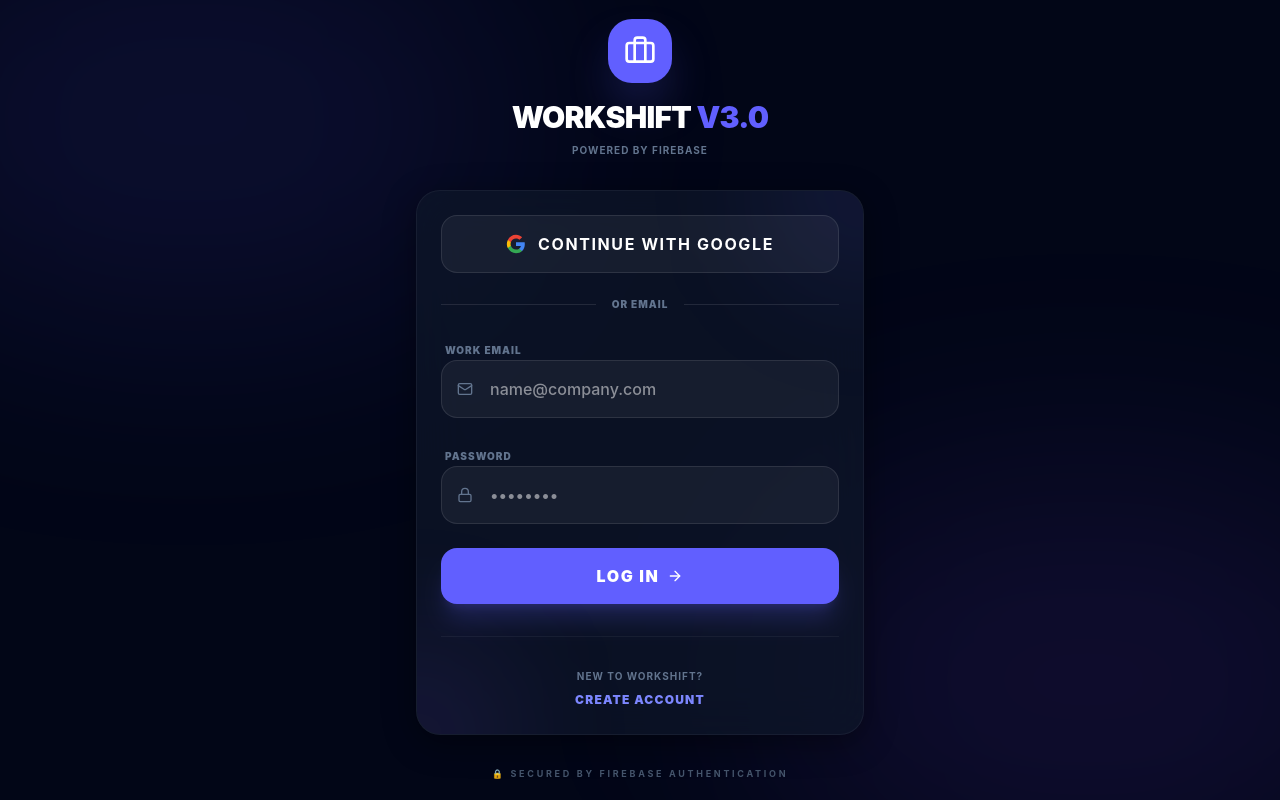
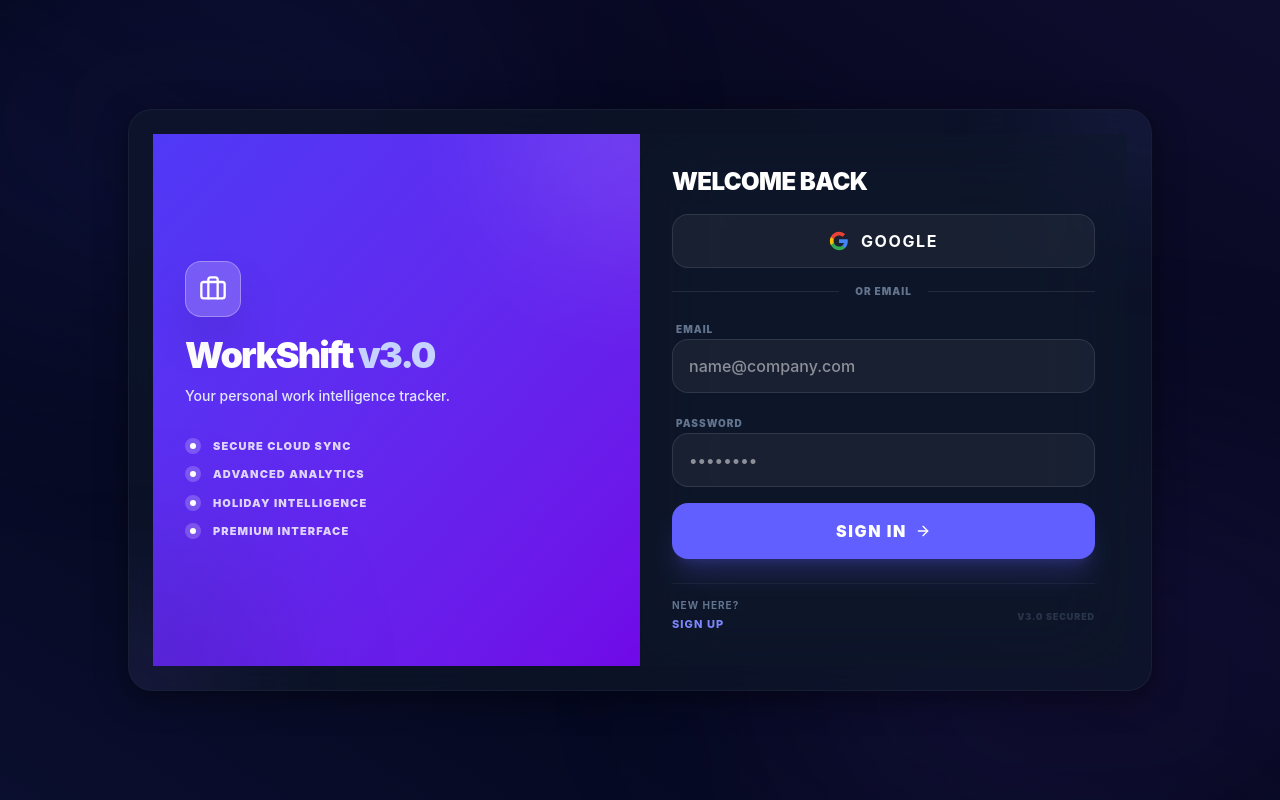
Before and after one commit to ShlokSharma-2662/Time-Calculator, a React (Vite) app: page / in a window 1280 px wide. Built offline with nearby package versions, Linux system fonts and the light colour scheme; no server answers.

Commit message:
feat: add LoginPage component for user authentication.

```diff
--- a/src/components/auth/LoginPage.jsx
+++ b/src/components/auth/LoginPage.jsx
@@ -47,86 +47,135 @@
     };
 
     return (
-        <div className="min-h-screen flex items-center justify-center px-4 relative overflow-hidden">
+        <div className="h-dvh bg-slate-950 flex items-center justify-center p-6 md:p-10 relative overflow-hidden">
+            {/* Background Glows */}
             <div className="absolute top-[-10%] left-[-10%] w-[50%] h-[50%] bg-indigo-500/10 blur-[120px] rounded-full animate-float"></div>
             <div className="absolute bottom-[-10%] right-[-10%] w-[50%] h-[50%] bg-violet-500/10 blur-[120px] rounded-full animate-float [animation-delay:2s]"></div>
+            <div className="absolute inset-0 bg-gradient-to-tr from-indigo-500/10 via-transparent to-violet-500/10 pointer-events-none"></div>
 
             <motion.div
-                initial={{ opacity: 0, y: 20 }}
-                animate={{ opacity: 1, y: 0 }}
-                className="w-full max-w-md z-10"
+                initial={{ opacity: 0, scale: 0.95 }}
+                animate={{ opacity: 1, scale: 1 }}
+                className="w-full max-w-5xl z-10"
             >
-                <div className="flex flex-col items-center mb-8">
-                    <div className="w-16 h-16 rounded-3xl bg-indigo-500 flex items-center justify-center shadow-2xl shadow-indigo-500/40 mb-4">
-                        <Briefcase className="w-8 h-8 text-white" />
+                <GlassCard className="p-0 overflow-hidden border-white/10" hover={false}>
+                    <div className="grid grid-cols-1 md:grid-cols-2">
+                        {/* Left Column: Branding/Value Prop */}
+                        <div className="p-8 bg-gradient-to-br from-indigo-600 to-violet-700 relative overflow-hidden flex flex-col justify-center text-white">
+                            <div className="absolute top-0 right-0 w-64 h-64 bg-white/10 blur-3xl rounded-full -mr-32 -mt-32"></div>
+                            <div className="absolute bottom-0 left-0 w-64 h-64 bg-black/10 blur-3xl rounded-full -ml-32 -mb-32"></div>
+
+                            <div className="relative z-10">
+                                <motion.div
+                                    initial={{ y: 20, opacity: 0 }}
+                                    animate={{ y: 0, opacity: 1 }}
+                                    transition={{ delay: 0.2 }}
+                                    className="w-14 h-14 rounded-2xl bg-white/20 backdrop-blur-xl flex items-center justify-center shadow-2xl mb-4 border border-white/30"
+                                >
+                                    <Briefcase className="w-7 h-7 text-white" />
+                                </motion.div>
+                                <motion.h1
+                                    initial={{ y: 20, opacity: 0 }}
+                                    animate={{ y: 0, opacity: 1 }}
+                                    transition={{ delay: 0.3 }}
+                                    className="text-4xl font-black tracking-tighter mb-2 leading-tight"
+                                >
+                                    WorkShift <span className="text-indigo-200">v3.0</span>
+                                </motion.h1>
+                                <motion.p
+                                    initial={{ y: 20, opacity: 0 }}
+                                    animate={{ y: 0, opacity: 1 }}
+                                    transition={{ delay: 0.4 }}
+                                    className="text-indigo-100 text-sm font-medium opacity-90 max-w-xs mb-8"
+                                >
+                                    Your personal work intelligence tracker.
+                                </motion.p>
+
+                                <motion.div
+                                    initial={{ y: 20, opacity: 0 }}
+                                    animate={{ y: 0, opacity: 1 }}
+                                    transition={{ delay: 0.5 }}
+                                    className="space-y-3"
+                                >
+                                    {[
+                                        'Secure Cloud Sync',
+                                        'Advanced Analytics',
+                                        'Holiday Intelligence',
+                                        'Premium Interface'
+                                    ].map((feature, i) => (
+                                        <div key={i} className="flex items-center gap-3">
+                                            <div className="w-4 h-4 rounded-full bg-white/20 flex items-center justify-center">
+                                                <div className="w-1.5 h-1.5 rounded-full bg-white"></div>
                                             </div>
-                    <h1 className="text-3xl font-black text-white tracking-tight uppercase">WorkShift <span className="text-indigo-500">v3.0</span></h1>
-                    <p className="text-slate-500 font-bold uppercase tracking-widest text-[10px] mt-2">Powered by Firebase</p>
+                                            <span className="text-[11px] font-black tracking-widest opacity-80 uppercase">{feature}</span>
+                                        </div>
+                                    ))}
+                                </motion.div>
+                            </div>
                         </div>
 
-                <GlassCard className="p-8" hover={false}>
-                    {/* Google Sign-In */}
+                        {/* Right Column: Auth Form */}
+                        <div className="p-8 bg-slate-900/50 backdrop-blur-2xl flex flex-col justify-center">
+                            <h2 className="text-2xl font-black text-white mb-4 tracking-tight uppercase">Welcome Back</h2>
+
                             <button
                                 onClick={handleGoogle}
                                 disabled={googleLoading}
-                        className="w-full py-4 rounded-2xl bg-white/5 hover:bg-white/10 border border-white/10 text-white font-bold uppercase tracking-widest transition-all flex items-center justify-center gap-3 disabled:opacity-50 mb-6"
+                                className="w-full py-3.5 rounded-2xl bg-white/5 hover:bg-white/10 border border-white/10 text-white font-bold uppercase tracking-widest transition-all flex items-center justify-center gap-3 disabled:opacity-50 mb-4 group"
                             >
                                 {googleLoading ? <Loader2 className="w-5 h-5 animate-spin" /> : (
                                     <>
-                                <svg className="w-5 h-5" viewBox="0 0 24 24">
-                                    <path fill="#4285F4" d="M22.56 12.25c0-.78-.07-1.53-.2-2.25H12v4.26h5.92a5.06 5.06 0 0 1-2.2 3.32v2.77h3.57c2.08-1.92 3.28-4.74 3.28-8.1z"/>
-                                    <path fill="#34A853" d="M12 23c2.97 0 5.46-.98 7.28-2.66l-3.57-2.77c-.98.66-2.23 1.06-3.71 1.06-2.86 0-5.29-1.93-6.16-4.53H2.18v2.84C3.99 20.53 7.7 23 12 23z"/>
-                                    <path fill="#FBBC05" d="M5.84 14.09c-.22-.66-.35-1.36-.35-2.09s.13-1.43.35-2.09V7.07H2.18C1.43 8.55 1 10.22 1 12s.43 3.45 1.18 4.93l2.85-2.22.81-.62z"/>
-                                    <path fill="#EA4335" d="M12 5.38c1.62 0 3.06.56 4.21 1.64l3.15-3.15C17.45 2.09 14.97 1 12 1 7.7 1 3.99 3.47 2.18 7.07l3.66 2.84c.87-2.6 3.3-4.53 6.16-4.53z"/>
+                                        <svg className="w-5 h-5 group-hover:scale-110 transition-transform" viewBox="0 0 24 24">
+                                            <path fill="#4285F4" d="M22.56 12.25c0-.78-.07-1.53-.2-2.25H12v4.26h5.92a5.06 5.06 0 0 1-2.2 3.32v2.77h3.57c2.08-1.92 3.28-4.74 3.28-8.1z" />
+                                            <path fill="#34A853" d="M12 23c2.97 0 5.46-.98 7.28-2.66l-3.57-2.77c-.98.66-2.23 1.06-3.71 1.06-2.86 0-5.29-1.93-6.16-4.53H2.18v2.84C3.99 20.53 7.7 23 12 23z" />
+                                            <path fill="#FBBC05" d="M5.84 14.09c-.22-.66-.35-1.36-.35-2.09s.13-1.43.35-2.09V7.07H2.18C1.43 8.55 1 10.22 1 12s.43 3.45 1.18 4.93l2.85-2.22.81-.62z" />
+                                            <path fill="#EA4335" d="M12 5.38c1.62 0 3.06.56 4.21 1.64l3.15-3.15C17.45 2.09 14.97 1 12 1 7.7 1 3.99 3.47 2.18 7.07l3.66 2.84c.87-2.6 3.3-4.53 6.16-4.53z" />
                                         </svg>
-                                Continue with Google
+                                        Google
                                     </>
                                 )}
                             </button>
 
-                    <div className="flex items-center gap-4 mb-6">
+                            <div className="flex items-center gap-4 mb-4">
                                 <div className="flex-1 h-[1px] bg-white/10"></div>
                                 <span className="text-[10px] text-slate-500 font-black uppercase tracking-widest">or email</span>
                                 <div className="flex-1 h-[1px] bg-white/10"></div>
                             </div>
 
-                    <form onSubmit={handleSubmit} className="space-y-6">
-                        <div className="space-y-2">
-                            <label className="text-[10px] font-black text-slate-500 uppercase tracking-widest ml-1">Work Email</label>
-                            <div className="relative group">
-                                <Mail className="absolute left-4 top-1/2 -translate-y-1/2 w-4 h-4 text-slate-500 group-focus-within:text-indigo-400 transition-colors" />
+                            <form onSubmit={handleSubmit} className="space-y-4">
+                                <div className="space-y-1.5">
+                                    <label className="text-[10px] font-black text-slate-500 uppercase tracking-widest ml-1">Email</label>
                                     <input type="email" required value={email} onChange={(e) => setEmail(e.target.value)} placeholder="name@company.com"
-                                    className="w-full pl-12 pr-4 py-4 rounded-2xl bg-white/5 border border-white/10 focus:ring-4 focus:ring-indigo-500/10 focus:border-indigo-500/30 outline-none text-white font-medium transition-all" />
-                            </div>
+                                        className="w-full px-4 py-3.5 rounded-2xl bg-white/5 border border-white/10 focus:ring-4 focus:ring-indigo-500/10 focus:border-indigo-500/30 outline-none text-white font-medium transition-all" />
                                 </div>
 
-                        <div className="space-y-2">
+                                <div className="space-y-1.5">
                                     <label className="text-[10px] font-black text-slate-500 uppercase tracking-widest ml-1">Password</label>
-                            <div className="relative group">
-                                <Lock className="absolute left-4 top-1/2 -translate-y-1/2 w-4 h-4 text-slate-500 group-focus-within:text-indigo-400 transition-colors" />
                                     <input type="password" required value={password} onChange={(e) => setPassword(e.target.value)} placeholder="••••••••"
-                                    className="w-full pl-12 pr-4 py-4 rounded-2xl bg-white/5 border border-white/10 focus:ring-4 focus:ring-indigo-500/10 focus:border-indigo-500/30 outline-none text-white font-medium transition-all" />
-                            </div>
+                                        className="w-full px-4 py-3.5 rounded-2xl bg-white/5 border border-white/10 focus:ring-4 focus:ring-indigo-500/10 focus:border-indigo-500/30 outline-none text-white font-medium transition-all" />
                                 </div>
 
                                 {error && (
                                     <motion.div initial={{ opacity: 0, scale: 0.95 }} animate={{ opacity: 1, scale: 1 }}
-                                className="p-4 rounded-xl bg-rose-500/10 border border-rose-500/20 text-rose-500 text-xs font-bold text-center">{error}</motion.div>
+                                        className="p-3 rounded-xl bg-rose-500/10 border border-rose-500/20 text-rose-500 text-[11px] font-bold text-center leading-none tracking-tight">{error}</motion.div>
                                 )}
 
                                 <button type="submit" disabled={loading}
                                     className="w-full py-4 rounded-2xl bg-indigo-500 hover:bg-indigo-600 text-white font-black uppercase tracking-widest shadow-xl shadow-indigo-500/20 transition-all flex items-center justify-center gap-2 group disabled:opacity-50">
-                            {loading ? <Loader2 className="w-5 h-5 animate-spin" /> : (<>Log In <ArrowRight className="w-4 h-4 group-hover:translate-x-1 transition-transform" /></>)}
+                                    {loading ? <Loader2 className="w-5 h-5 animate-spin" /> : (<>Sign In <ArrowRight className="w-4 h-4 group-hover:translate-x-1 transition-transform" /></>)}
                                 </button>
                             </form>
 
-                    <div className="mt-8 pt-8 border-t border-white/5 text-center">
-                        <p className="text-slate-500 text-[10px] font-bold uppercase tracking-widest">New to WorkShift?</p>
-                        <button onClick={onToggleMode} className="mt-2 text-indigo-400 hover:text-indigo-300 font-black uppercase tracking-widest text-xs transition-colors">Create Account</button>
+                            <div className="mt-6 pt-4 border-t border-white/5 flex items-center justify-between">
+                                <div className="text-left">
+                                    <p className="text-slate-500 text-[10px] font-bold uppercase tracking-widest leading-none">New here?</p>
+                                    <button onClick={onToggleMode} className="mt-1 text-indigo-400 hover:text-indigo-300 font-extrabold uppercase tracking-widest text-[11px] transition-colors">Sign Up</button>
+                                </div>
+                                <p className="text-slate-600 text-[9px] font-black uppercase tracking-widest opacity-50">v3.0 Secured</p>
+                            </div>
+                        </div>
                     </div>
                 </GlassCard>
-
-                <p className="mt-8 text-center text-slate-600 text-[9px] font-bold uppercase tracking-[0.3em]">🔒 Secured by Firebase Authentication</p>
             </motion.div>
         </div>
     );
```
Also changed, not shown: src/components/SettingsModal.jsx (+68 -44 lines). Lines whose indentation alone changed are shown as unchanged.
